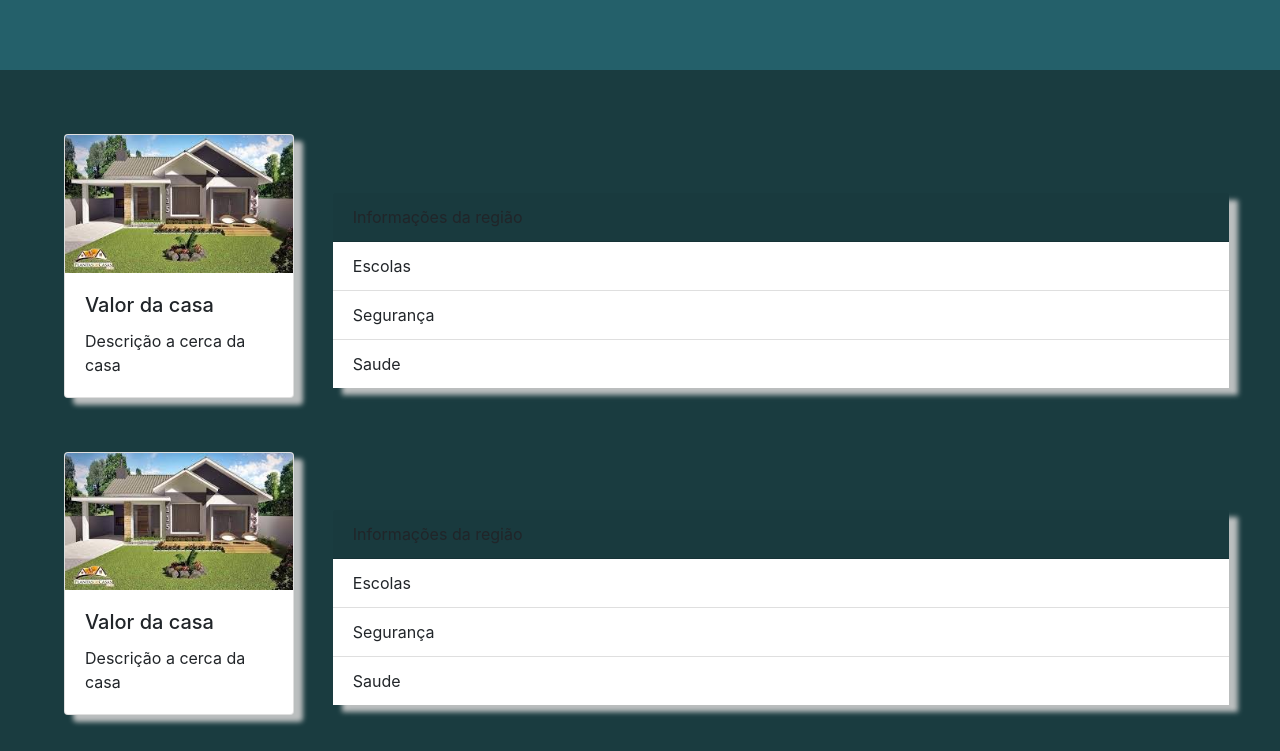
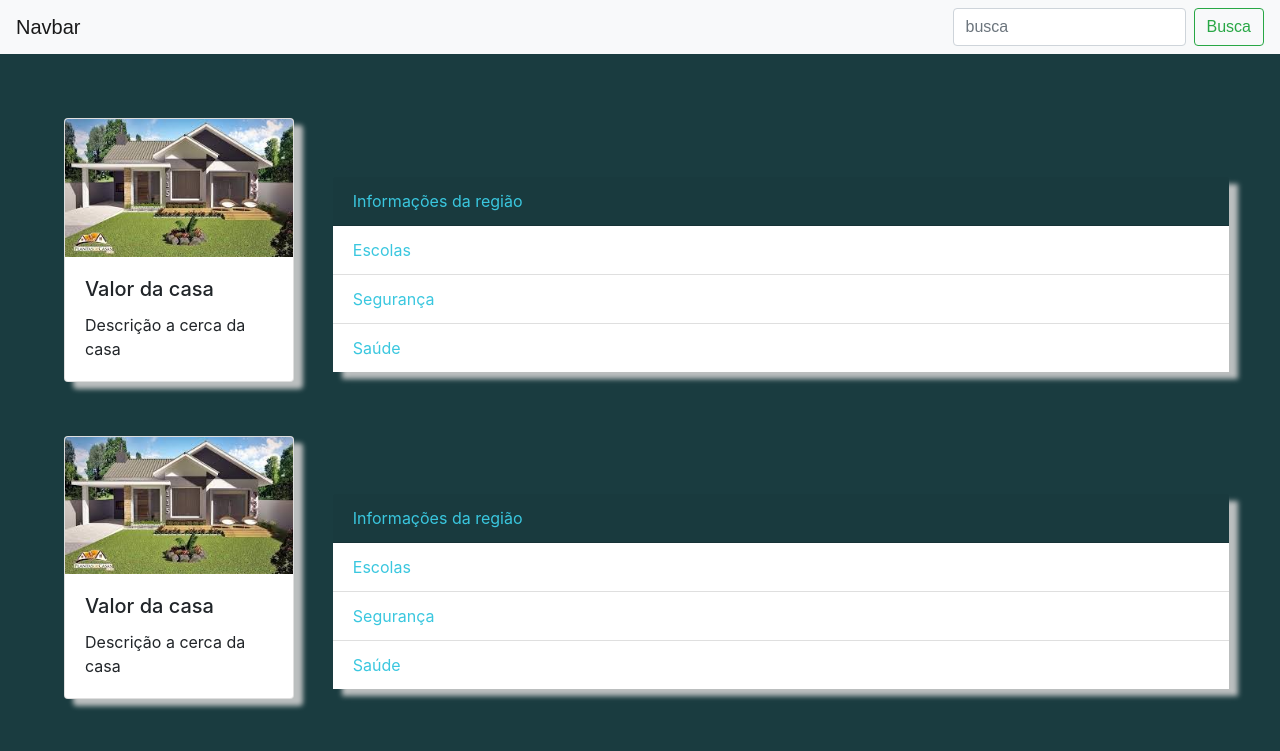
Before and after one commit to josutk/SemanticWeb, a React (Create React App) app in the folder morar-bem-front/: page / in a window 1280 px wide. Shown: the top 751 px of the page. Built offline with nearby package versions, Linux system fonts and the light colour scheme.

Commit message:
Add nav bar

```diff
--- a/morar-bem-front/src/offer/offerInfo.css
+++ b/morar-bem-front/src/offer/offerInfo.css
@@ -10,3 +10,7 @@
   box-shadow:         9px 7px 5px rgba(205,205,205, 0.90);
 
 }
+
+.card-header{
+  background-color: #0F181A;
+}
--- a/morar-bem-front/src/offer/offerInfo.js
+++ b/morar-bem-front/src/offer/offerInfo.js
@@ -7,12 +7,12 @@ class OffersInfo extends Component {
       <div>
        <div class="card-infos">
          <div class="card-header">
-           Informações da região
-         </div>
+           <font color="#3AC7DF">Informações da região</font>
+          </div>
          <ul class="list-group list-group-flush">
-           <li class="list-group-item">Escolas</li>
-           <li class="list-group-item">Segurança</li>
-           <li class="list-group-item">Saude</li>
+           <li class="list-group-item"><font color="#3AC7DF">Escolas</font></li>
+           <li class="list-group-item"><font color="#3AC7DF">Segurança</font></li>
+           <li class="list-group-item"><font color="#3AC7DF">Saúde</font></li>
          </ul>
         </div>
        </div>
--- a/morar-bem-front/src/pageComponent/header.css
+++ b/morar-bem-front/src/pageComponent/header.css
@@ -2,5 +2,4 @@
 .header {
   background-color: #24606A;
   width: 100%;
-  height: 70px;
 }
--- a/morar-bem-front/src/pageComponent/header.js
+++ b/morar-bem-front/src/pageComponent/header.js
@@ -7,15 +7,16 @@ class Header extends Component {
       <html>
       <head>
         <link rel="stylesheet" href="https://maxcdn.bootstrapcdn.com/bootstrap/latest/css/bootstrap.min.css" />
-          <nav class="navbar navbar-light bg-light justify-content-between">
-            <a class="navbar-brand">Navbar</a>
-            <form class="form-inline">
-              <input class="form-control mr-sm-2" type="search" placeholder="Search" aria-label="Search"/>
-                <button class="btn btn-outline-success my-2 my-sm-0" type="submit">Search</button>
-              </form>
-            </nav>
+
       </head>
-      <div class="header">
+      <div >
+        <nav class="navbar navbar-light bg-light justify-content-between header">
+          <a class="navbar-brand">Navbar</a>
+          <form class="form-inline">
+            <input class="form-control mr-sm-2" type="search" placeholder="busca" aria-label="Search"/>
+              <button class="btn btn-outline-success my-2 my-sm-0" type="submit">Busca</button>
+            </form>
+          </nav>
       </div>
       </html>
     );
```
